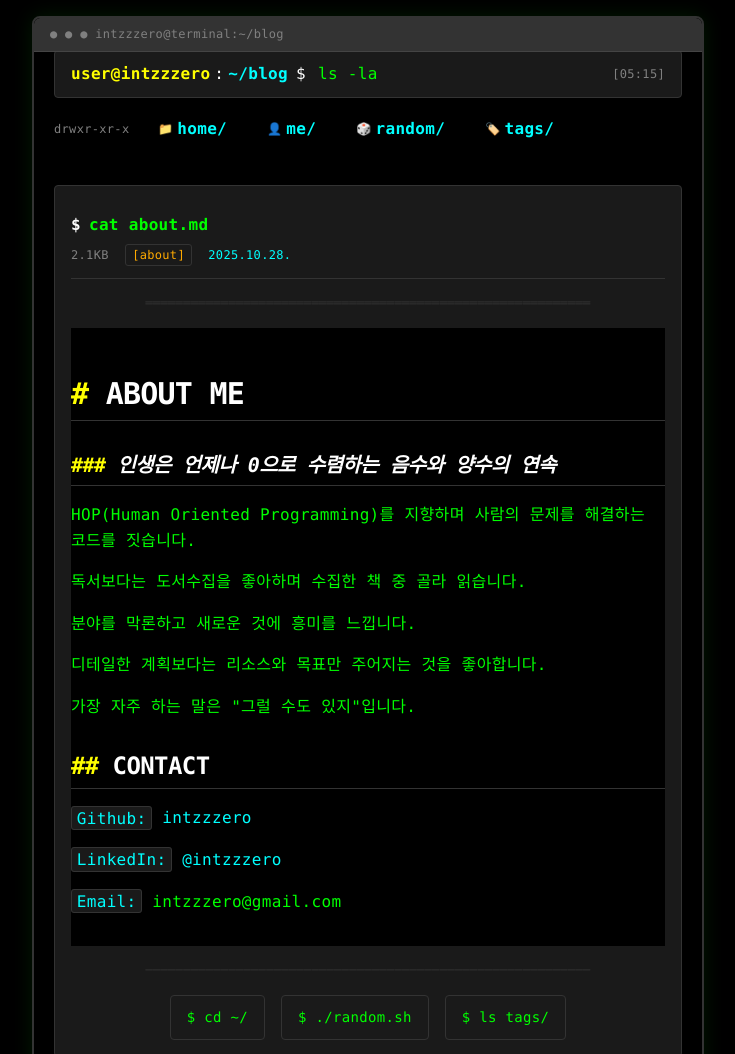
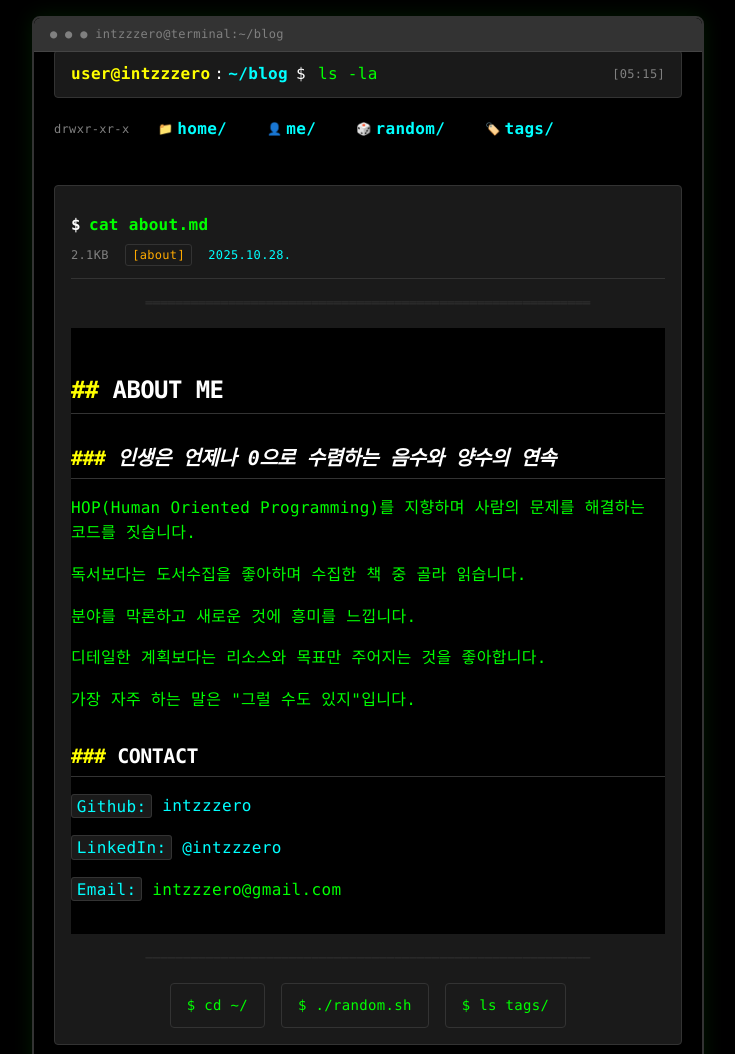
Before and after one commit to intzzzero/intzzzero-new-blog, a Gatsby site: page /about in a window 1280 px wide. Shown: the top 1054 px of the page, without its empty margins (272-1007 px from the left). Built offline with nearby package versions, Linux system fonts and the light colour scheme; Gatsby itself is replaced by a stand-in of ours.

Commit message:
modified

```diff
--- a/src/pages/about.js
+++ b/src/pages/about.js
@@ -36,7 +36,7 @@ const AboutPage = ({ location }) => {
 
         <article className="terminal-article">
           <section className="terminal-article-content">
-            <h1>ABOUT ME</h1>
+            <h2>ABOUT ME</h2>
             <h3>
               <i>인생은 언제나 0으로 수렴하는 음수와 양수의 연속</i>
             </h3>
@@ -54,7 +54,7 @@ const AboutPage = ({ location }) => {
               <p>가장 자주 하는 말은 "그럴 수도 있지"입니다.</p>
             </div>
 
-            <h2>CONTACT</h2>
+            <h3>CONTACT</h3>
             <div style={{ lineHeight: "1.8" }}>
               <p>
                 <code>Github:</code>{" "}
```
